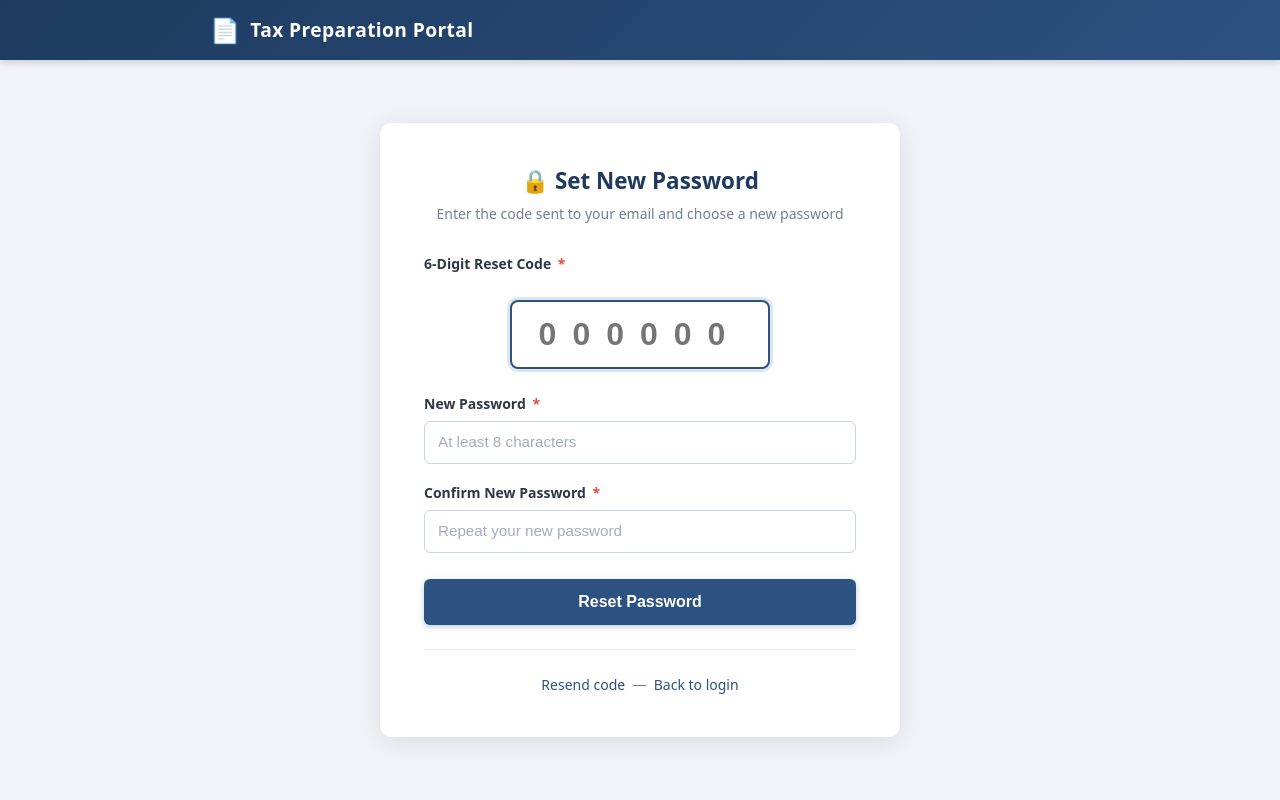
After one commit to rwkern123/Tax_Preparation, a Flask app: template portal/templates/auth/reset_password.html in a window 1280 px wide. The commit adds this page. Run offline with Flask 3, Linux system fonts and the light colour scheme; the template is opened without the code that fills it, so the values that code supplies are empty; parts of the project's set-up code (start-up, migrations or seed data) failed here and were passed over.

Commit message:
Implement password reset functionality with email verification

```diff
--- a/portal/templates/auth/login.html
+++ b/portal/templates/auth/login.html
@@ -28,6 +28,10 @@
             </button>
         </form>
 
+        <div style="text-align:center; margin-top:10px;">
+            <a href="{{ url_for('auth.forgot_password') }}" style="font-size:0.9rem;">Forgot password?</a>
+        </div>
+
         <hr class="divider">
 
         <div class="auth-footer">
--- /dev/null
+++ b/portal/templates/auth/reset_password.html
@@ -0,0 +1,72 @@
+{% extends "base.html" %}
+{% block title %}Reset Password — Tax Portal{% endblock %}
+
+{% block content %}
+<div class="auth-wrapper">
+    <div class="auth-card">
+        <div class="auth-logo">
+            <h2>&#128274; Set New Password</h2>
+            <p>Enter the code sent to your email and choose a new password</p>
+        </div>
+
+        {% if email %}
+        <div class="info-box">
+            A reset code was sent to
+            <strong>
+                {% set parts = email.split('@') %}
+                {{ parts[0][:2] }}***@{{ parts[1] }}
+            </strong>.
+            Check your inbox (or the server console in development mode).
+        </div>
+        {% endif %}
+
+        <form method="post" action="{{ url_for('auth.reset_password') }}" novalidate>
+            <div class="form-group">
+                <label for="code">6-Digit Reset Code <span class="required">*</span></label>
+                <div class="code-input-wrapper">
+                    <input type="text" id="code" name="code" class="code-input"
+                           maxlength="6" pattern="\d{6}" inputmode="numeric"
+                           placeholder="000000" autocomplete="one-time-code"
+                           required autofocus>
+                </div>
+            </div>
+
+            <div class="form-group">
+                <label for="password">New Password <span class="required">*</span></label>
+                <input type="password" id="password" name="password" class="form-control"
+                       required autocomplete="new-password" placeholder="At least 8 characters">
+            </div>
+
+            <div class="form-group">
+                <label for="confirm_password">Confirm New Password <span class="required">*</span></label>
+                <input type="password" id="confirm_password" name="confirm_password" class="form-control"
+                       required autocomplete="new-password" placeholder="Repeat your new password">
+            </div>
+
+            <button type="submit" class="btn btn-primary"
+                    style="width:100%; justify-content:center; padding:12px; font-size:1rem; margin-top:8px;">
+                Reset Password
+            </button>
+        </form>
+
+        <hr class="divider">
+
+        <div class="auth-footer">
+            <a href="{{ url_for('auth.forgot_password') }}">Resend code</a>
+            &nbsp;&mdash;&nbsp;
+            <a href="{{ url_for('auth.login') }}">Back to login</a>
+        </div>
+    </div>
+</div>
+{% endblock %}
+
+{% block scripts %}
+<script>
+var codeInput = document.getElementById('code');
+if (codeInput) {
+    codeInput.addEventListener('input', function() {
+        this.value = this.value.replace(/\D/g, '');
+    });
+}
+</script>
+{% endblock %}
```
Also changed, not shown: portal/auth.py (+62 -1 lines), portal/database.py (+12 -0 lines), portal/templates/auth/forgot_password.html (added, +33 -0 lines).
